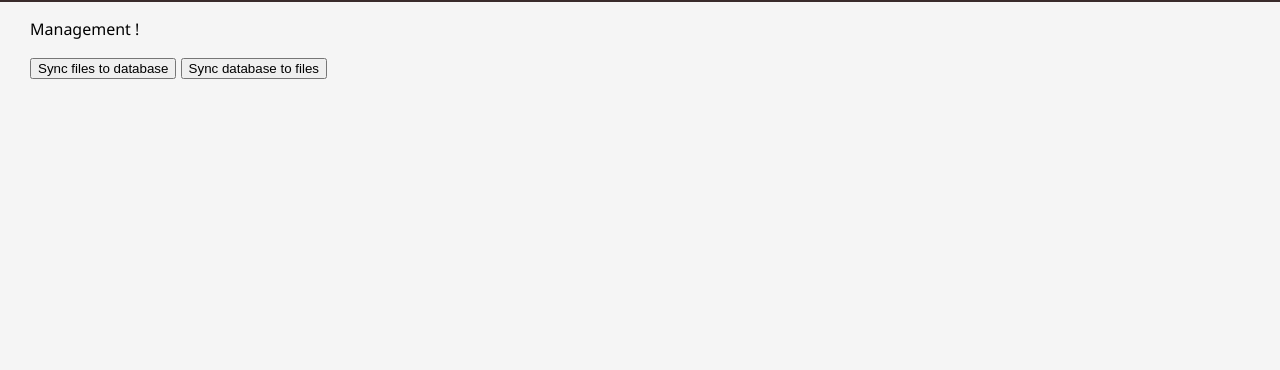
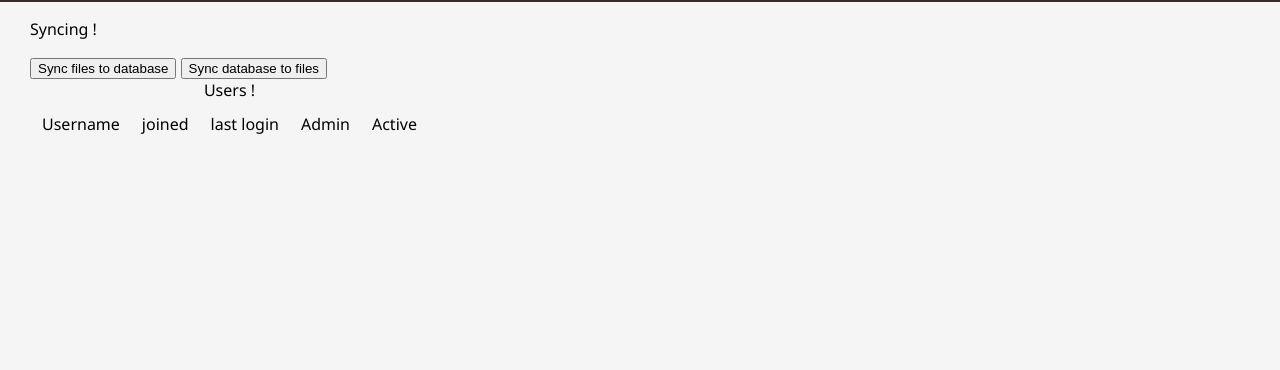
Before and after one commit to blagae/elisio, a Django app: page /manage/ in a window 1280 px wide. Shown: the part 50-420 px from the top of the page. Run offline with Django 3.2, Linux system fonts and the light colour scheme; the visitor is signed in with stand-in values (Sample User, id 1); data that the repository does not hold is empty; parts of the project's set-up code (start-up, migrations or seed data) failed here and were passed over; some libraries are stand-ins or nearby versions.

Commit message:
Add user list to management portal

```diff
--- a/Elisio/Elisio/static/manageScripts.js
+++ b/Elisio/Elisio/static/manageScripts.js
@@ -9,4 +9,18 @@ $(document).ready(function () {
             alert("done syncing db");
         });
     });
+
+    $.getJSON("/json/admin/users/", function (result) {
+        $.each(result, function () {
+            var content = "";
+            content += "<tr>";
+            content += "<td>" + this.fields.username + "</td>";
+            content += "<td>" + this.fields.date_joined + "</td>";
+            content += "<td>" + this.fields.last_login + "</td>";
+            content += "<td>" + this.fields.is_superuser + "</td>";
+            content += "<td>" + this.fields.is_active + "</td>";
+            content += "</tr>";
+            $("#usersTable").append(content);
+        });
+    })
 });
--- a/Elisio/Elisio/templates/manage.html
+++ b/Elisio/Elisio/templates/manage.html
@@ -3,9 +3,23 @@
 {% block extra_scripts %}
         <script src="{% static 'manageScripts.js' %}" type="text/javascript"></script>{% endblock %}
 {% block content %}
-        <section id="manageSection">
-            <p>Management !</p>
+        <section id="syncSection">
+            <p>Syncing !</p>
             <button id="syncFilesButton">Sync files to database</button>
             <button id="syncDbButton">Sync database to files</button>
         </section>
+        <section id="usersSection">
+            <table id="usersTable">
+                <caption>Users !</caption>
+                <thead>
+                    <tr>
+                        <td>Username</td>
+                        <td>joined</td>
+                        <td>last login</td>
+                        <td>Admin</td>
+                        <td>Active</td>
+                    </tr>
+                </thead>
+            </table>
+        </section>
 {% endblock %}
--- a/Elisio/Elisio/urls.py
+++ b/Elisio/Elisio/urls.py
@@ -32,4 +32,5 @@ urlpatterns = [
     url(r'^json/batchitem/save/([a-zA-Z]+)/([0-9]+)$', batch.save_batchitems),
     url(r'^json/admin/sync/files/$', manage.sync_files),
     url(r'^json/admin/sync/db/$', manage.sync_db),
+    url(r'^json/admin/users/$', manage.get_member_list),
 ]
--- a/Elisio/Elisio/views/json/manage.py
+++ b/Elisio/Elisio/views/json/manage.py
@@ -1,6 +1,8 @@
 from django.http import HttpResponse, HttpResponseForbidden
 from Elisio.batchjob import syncDb, syncFiles
-
+from django.contrib.auth.models import User
+from Elisio.models import Author
+from django.core import serializers
 
 def sync_files(request):
     if request.user.is_superuser:
@@ -13,3 +15,12 @@ def sync_db(request):
         syncDb()
         return HttpResponse(status=204)
     return HttpResponseForbidden()
+
+def get_member_list(request):
+    if request.user.is_superuser:
+        objects = User.objects.all()
+        for d in objects:
+            d.password = ''
+        data = serializers.serialize('json', objects)
+        return HttpResponse(data, content_type='application/json')
+    return HttpResponseForbidden()
```
Also changed, not shown: 1 other file.
